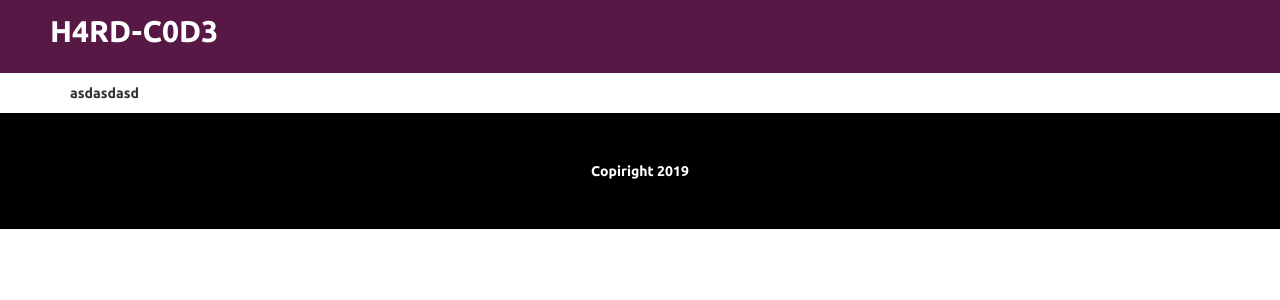
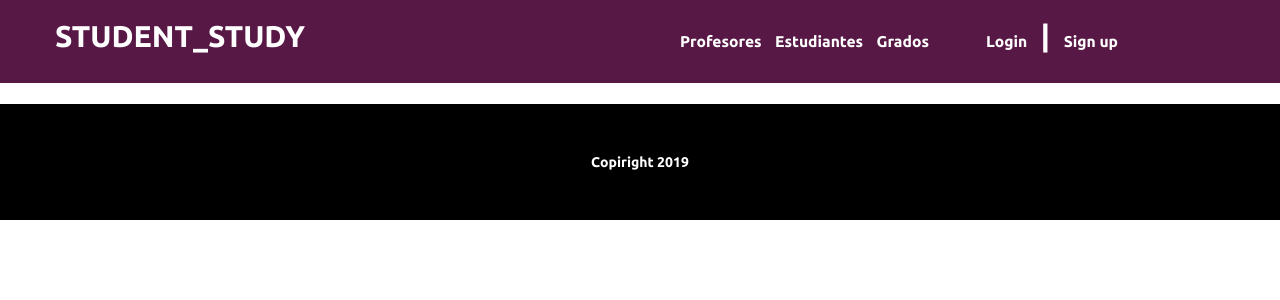
Before and after one commit to lucashernandez067/H4RD-C0D3, a PHP site: page / in a window 1280 px wide. Shown: the top 300 px of the page. Run offline with PHP 8.4, Linux system fonts and the light colour scheme.

Commit message:
index.php

```diff
--- a/assets/css/style.css
+++ b/assets/css/style.css
@@ -21,7 +21,6 @@ footer{
 
 }
 
-
 /*Banner style*/
 
 header nav{
@@ -32,10 +31,25 @@ header nav{
 
 header nav ul li{
     display: inline-block;
-    font-size: 30px;
+	font-size: 30px;
+	padding: 5px;
 }
+
+header nav ul li span{
+	color: white;
+}
+
 header nav ul li a{
-    color: white;
+	color: white;
+	font-size: .52em;
+}
+
+header nav ul li .btn{
+	font-size: .52em;
+}
+header nav ul b{
+	color: white;
+	font-size: 1em;
 }
 
 header nav ul li a:hover{
@@ -73,7 +87,7 @@ html {
 }
 
 .body{
-    background: linear-gradient(#F2285A,#E25050,#FF6F29)
+    background: linear-gradient(#F2285A,#E25050,#FF6F29);
     margin: 0;
 	padding: 0;
 	border: 0;
--- a/views/Index/index.php
+++ b/views/Index/index.php
@@ -6,7 +6,7 @@
     <div class="container">
         <div class="row">
             <div class="col-md-12">
-                asdasdasd
+
             </div>
         </div>
     </div>
--- a/views/layouts/banner.php
+++ b/views/layouts/banner.php
@@ -1,8 +1,23 @@
 <header>
 <nav>
 	<ul>
-		<li><a href="index.html">H4RD-C0D3</a></li>
+	<div class="conainer">
+		<div class="row">
+			<div class="col-md-4">
+				<li><span>STUDENT_STUDY</span></li>
+			</div>
+			<div class="col-md-2"></div>
+			<div class="col-md-5">
+				<li><a>Profesores</a></li>
+				<li><a>Estudiantes</a></li>
+				<li><a>Grados</a></li>
+				&nbsp;&nbsp;&nbsp;&nbsp;&nbsp;&nbsp;&nbsp;&nbsp;&nbsp;&nbsp;&nbsp;&nbsp;
+				<li><a class="">Login</a></li>
+				<li><b>|</b></li>
+				<li><a class="">Sign up</a></li>
+			</div>
+		</div>
+	</div>
     </ul>
-
 </nav>
 </header>
```
